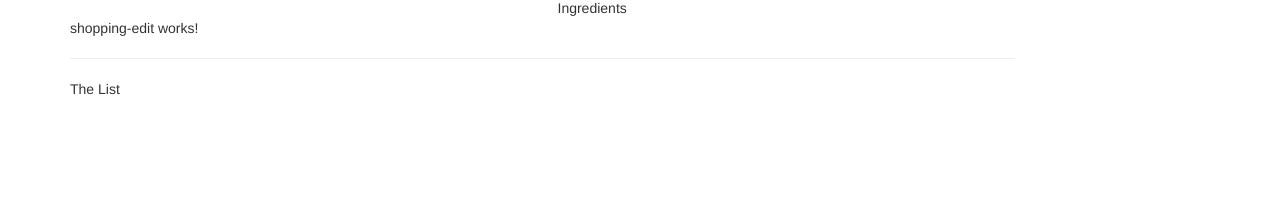
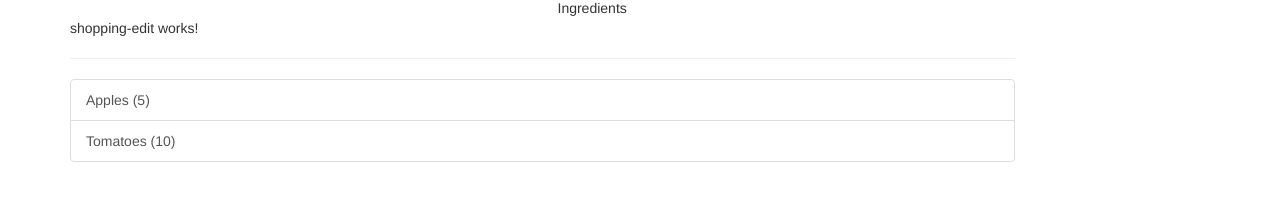
Before and after one commit to Stylianos91/Angular5-app, an Angular app: page / in a window 1280 px wide. Shown: the part 405-606 px from the top of the page. Built offline with nearby package versions, Linux system fonts and the light colour scheme.

Commit message:
Creating and outputting shopping list + shered/ingredient.model.ts

```diff
--- a/src/app/shopping-list/shopping-list.component.html
+++ b/src/app/shopping-list/shopping-list.component.html
@@ -2,6 +2,14 @@
   <div class="col-xs-10">
     <app-shopping-edit></app-shopping-edit>
     <hr>
-    <p>The List</p>
+    <ul class="list-group">
+      <a
+        class="list-group-item"
+        style="cursor: pointer"
+      *ngFor="let ingredient of ingredients"
+      >
+        {{ingredient.name }} ({{ ingredient.amount }})
+      </a>
+    </ul>
   </div>
 </div>
--- a/src/app/shopping-list/shopping-list.component.ts
+++ b/src/app/shopping-list/shopping-list.component.ts
@@ -1,4 +1,5 @@
 import { Component, OnInit } from '@angular/core';
+import {Ingredient} from '../shared/ingredient.model';
 
 @Component({
   selector: 'app-shopping-list',
@@ -6,6 +7,10 @@
   styleUrls: ['./shopping-list.component.css']
 })
 export class ShoppingListComponent implements OnInit {
+  ingredients: Ingredient [] = [
+    new Ingredient('Apples', 5),
+    new Ingredient('Tomatoes', 10),
+  ];
 
   constructor() { }
 
```
Also changed, not shown: src/app/shared/ingredient.model.ts (added, +10 -0 lines).
